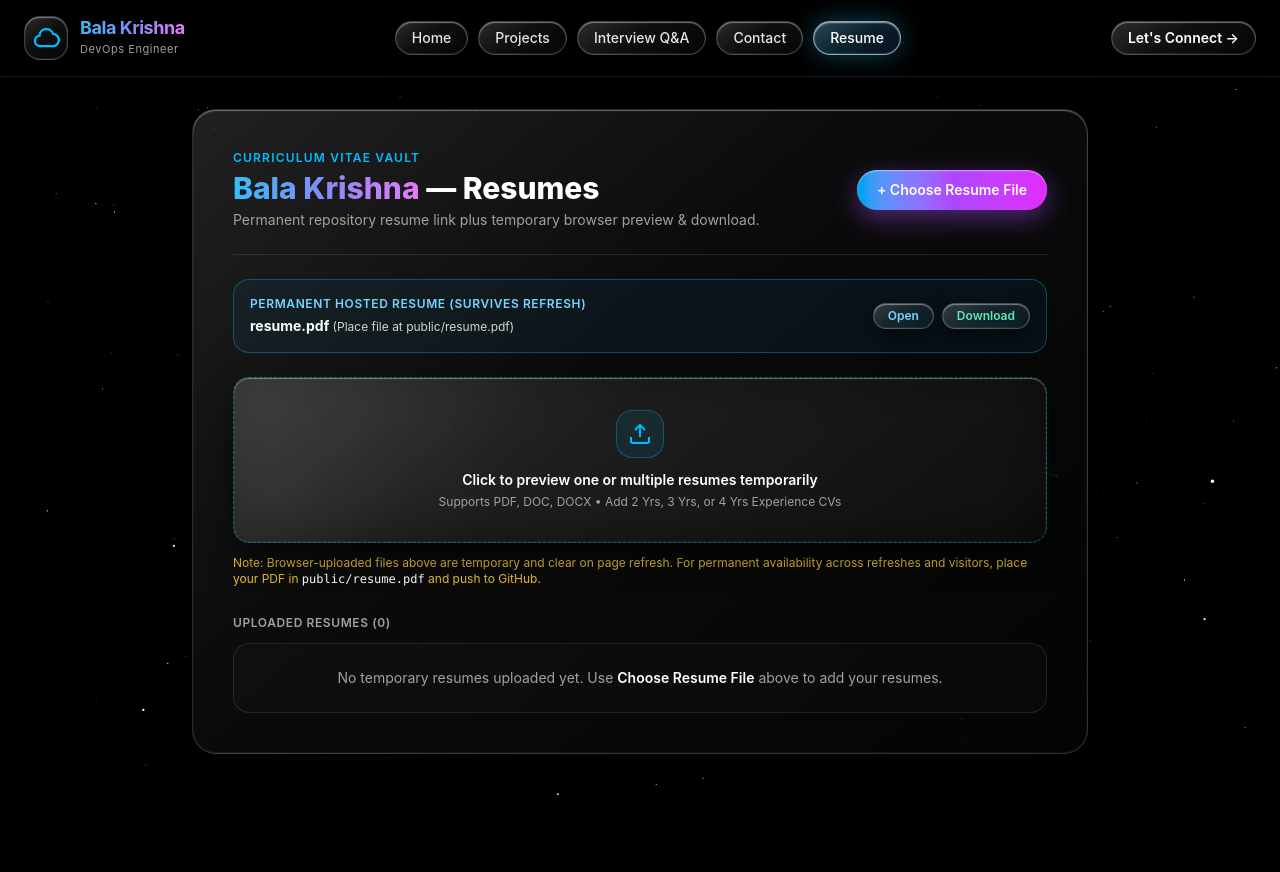
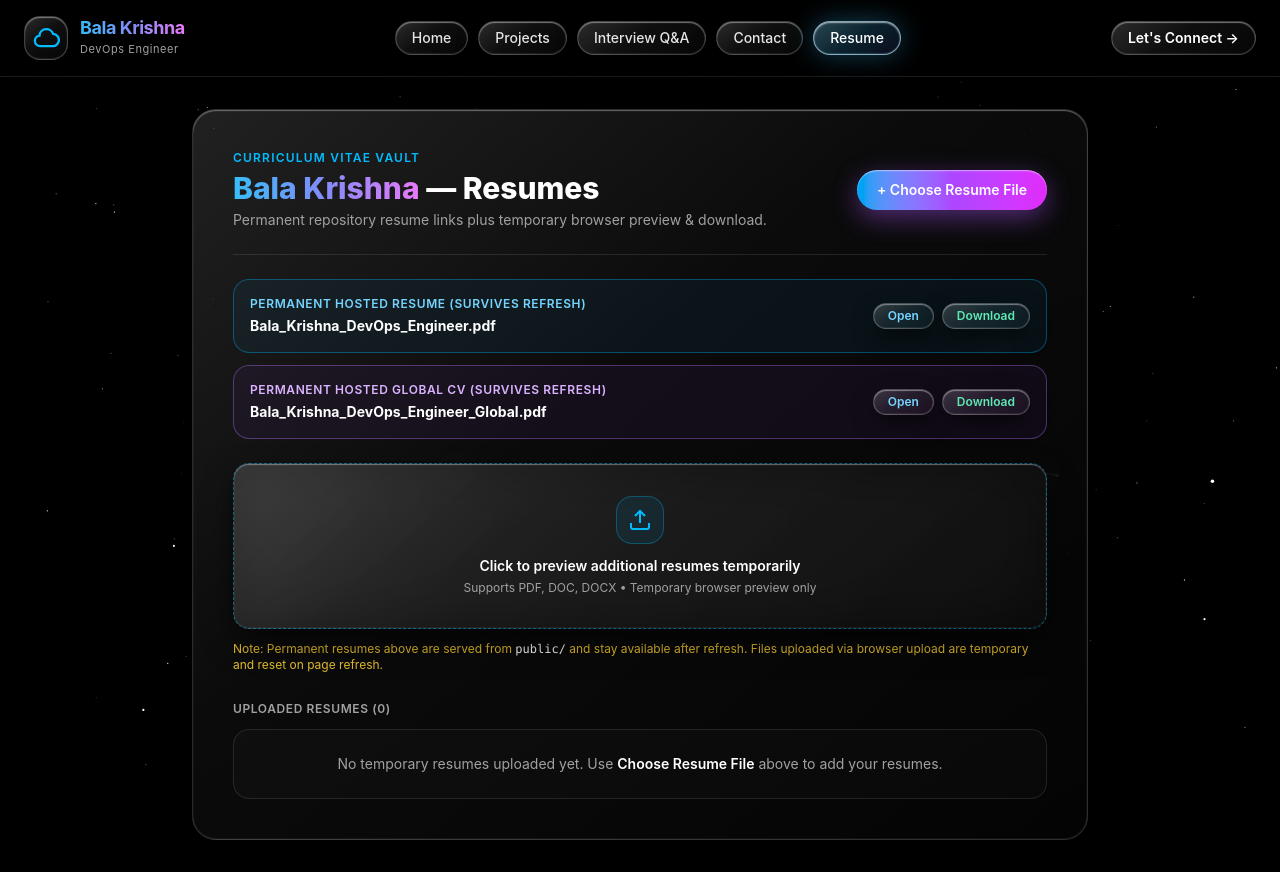
Before and after one commit to Bala-Nakkala/Bala-Nakkala.github.io, a React (Vite) app: page / in a window 1280 px wide. Both pictures are taken after a click on the button "Resume". Before the commit the page ends 800 px from the top, so only its background shows below. Built offline with nearby package versions, Linux system fonts and the light colour scheme.

Commit message:
Update App.jsx with portfolio project and permanent resumes

```diff
--- a/src/App.jsx
+++ b/src/App.jsx
@@ -863,7 +863,7 @@ export default function App() {
                   <span style={blendedGradientStyle}>Bala Krishna</span> — Resumes
                 </h2>
                 <p className="mt-1 text-sm text-neutral-400">
-                  Permanent repository resume link plus temporary browser preview &amp; download.
+                  Permanent repository resume links plus temporary browser preview &amp; download.
                 </p>
               </div>
 
@@ -879,18 +879,19 @@ export default function App() {
               </label>
             </div>
 
-            <div className="mt-6 rounded-2xl border border-sky-400/35 bg-sky-500/[0.06] p-4 sm:flex sm:items-center sm:justify-between sm:gap-4">
+            <div className="mt-6 space-y-3">
+              <div className="rounded-2xl border border-sky-400/35 bg-sky-500/[0.06] p-4 sm:flex sm:items-center sm:justify-between sm:gap-4">
                 <div>
                   <div className="text-xs font-semibold uppercase tracking-wider text-sky-300">
                     Permanent Hosted Resume (Survives Refresh)
                   </div>
                   <div className="mt-1 text-sm font-bold text-white">
-                  resume.pdf <span className="text-xs font-normal text-neutral-300">(Place file at public/resume.pdf)</span>
+                    Bala_Krishna_DevOps_Engineer.pdf
                   </div>
                 </div>
                 <div className="mt-3 flex items-center gap-2 sm:mt-0">
                   <a
-                  href="/resume.pdf"
+                    href="/Bala_Krishna_DevOps_Engineer.pdf"
                     target="_blank"
                     rel="noopener noreferrer"
                     className="ios-glass-pill rounded-full border-sky-400/40 px-3.5 py-1 text-xs font-semibold text-sky-300"
@@ -898,12 +899,41 @@ export default function App() {
                     Open
                   </a>
                   <a
-                  href="/resume.pdf"
-                  download="Bala_Krishna_Nakkala_DevOps_Resume.pdf"
+                    href="/Bala_Krishna_DevOps_Engineer.pdf"
+                    download="Bala_Krishna_DevOps_Engineer.pdf"
                     className="ios-glass-pill rounded-full border-emerald-400/40 px-3.5 py-1 text-xs font-semibold text-emerald-300"
                   >
                     Download
                   </a>
+                </div>
+              </div>
+
+              <div className="rounded-2xl border border-purple-400/35 bg-purple-500/[0.06] p-4 sm:flex sm:items-center sm:justify-between sm:gap-4">
+                <div>
+                  <div className="text-xs font-semibold uppercase tracking-wider text-purple-300">
+                    Permanent Hosted Global CV (Survives Refresh)
+                  </div>
+                  <div className="mt-1 text-sm font-bold text-white">
+                    Bala_Krishna_DevOps_Engineer_Global.pdf
+                  </div>
+                </div>
+                <div className="mt-3 flex items-center gap-2 sm:mt-0">
+                  <a
+                    href="/Bala_Krishna_DevOps_Engineer_Global.pdf"
+                    target="_blank"
+                    rel="noopener noreferrer"
+                    className="ios-glass-pill rounded-full border-sky-400/40 px-3.5 py-1 text-xs font-semibold text-sky-300"
+                  >
+                    Open
+                  </a>
+                  <a
+                    href="/Bala_Krishna_DevOps_Engineer_Global.pdf"
+                    download="Bala_Krishna_DevOps_Engineer_Global.pdf"
+                    className="ios-glass-pill rounded-full border-emerald-400/40 px-3.5 py-1 text-xs font-semibold text-emerald-300"
+                  >
+                    Download
+                  </a>
+                </div>
               </div>
             </div>
 
@@ -922,10 +952,10 @@ export default function App() {
                 </svg>
               </div>
               <div className="mt-3 text-sm font-semibold text-white">
-                Click to preview one or multiple resumes temporarily
+                Click to preview additional resumes temporarily
               </div>
               <div className="mt-1 text-xs text-neutral-400">
-                Supports PDF, DOC, DOCX • Add 2 Yrs, 3 Yrs, or 4 Yrs Experience CVs
+                Supports PDF, DOC, DOCX • Temporary browser preview only
               </div>
               <input
                 type="file"
@@ -937,7 +967,7 @@ export default function App() {
             </label>
 
             <p className="mt-3 text-xs text-amber-300/90">
-              Note: Browser-uploaded files above are temporary and clear on page refresh. For permanent availability across refreshes and visitors, place your PDF in <code className="text-white">public/resume.pdf</code> and push to GitHub.
+              Note: Permanent resumes above are served from <code className="text-white">public/</code> and stay available after refresh. Files uploaded via browser upload are temporary and reset on page refresh.
             </p>
 
             <div className="mt-7">
```
Also changed, not shown: 2 other files (tests, documents, lock files or other folders). Lines whose indentation alone changed are shown as unchanged.
